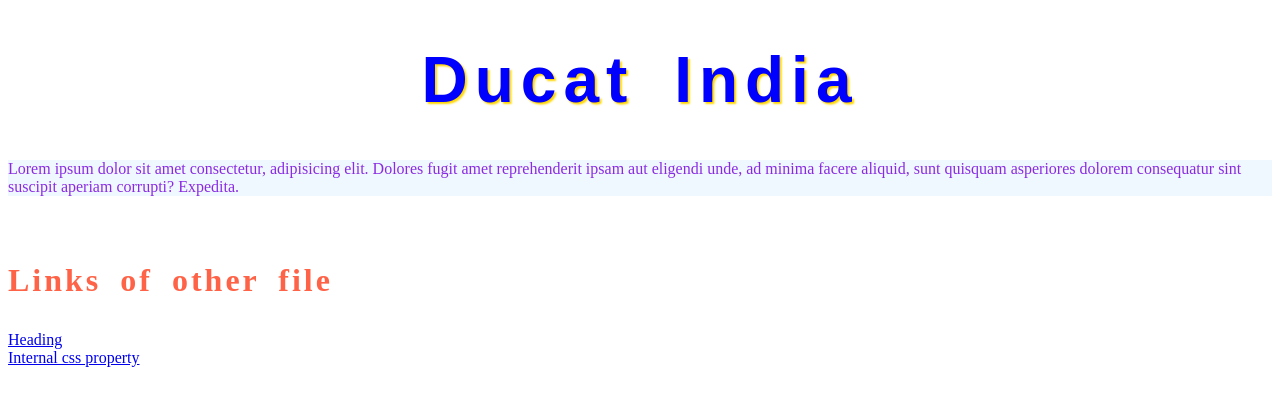
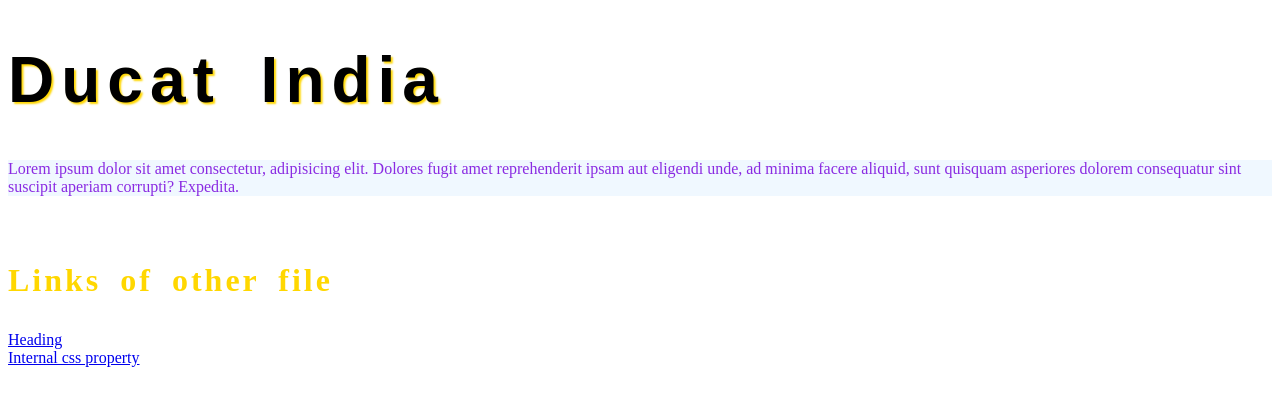
Before and after one commit to codewithamarjeet/css_practice, a plain HTML site: page index.html in a window 1280 px wide. Drawn offline with Linux system fonts and the light colour scheme.

Commit message:
Update style.css

```diff
--- a/style.css
+++ b/style.css
@@ -1,5 +1,5 @@
 h1{
-        color:blue;
+        color:
          text-align: center;
         font-size: 4rem;
        font-weight: 600;
@@ -14,7 +14,7 @@ p{
     background-color: aliceblue;
 }
 h3{
-        color:tomato;
+        color:gold;
         font-size:2rem;
         letter-spacing:3px;
          word-spacing: 8px;
```
